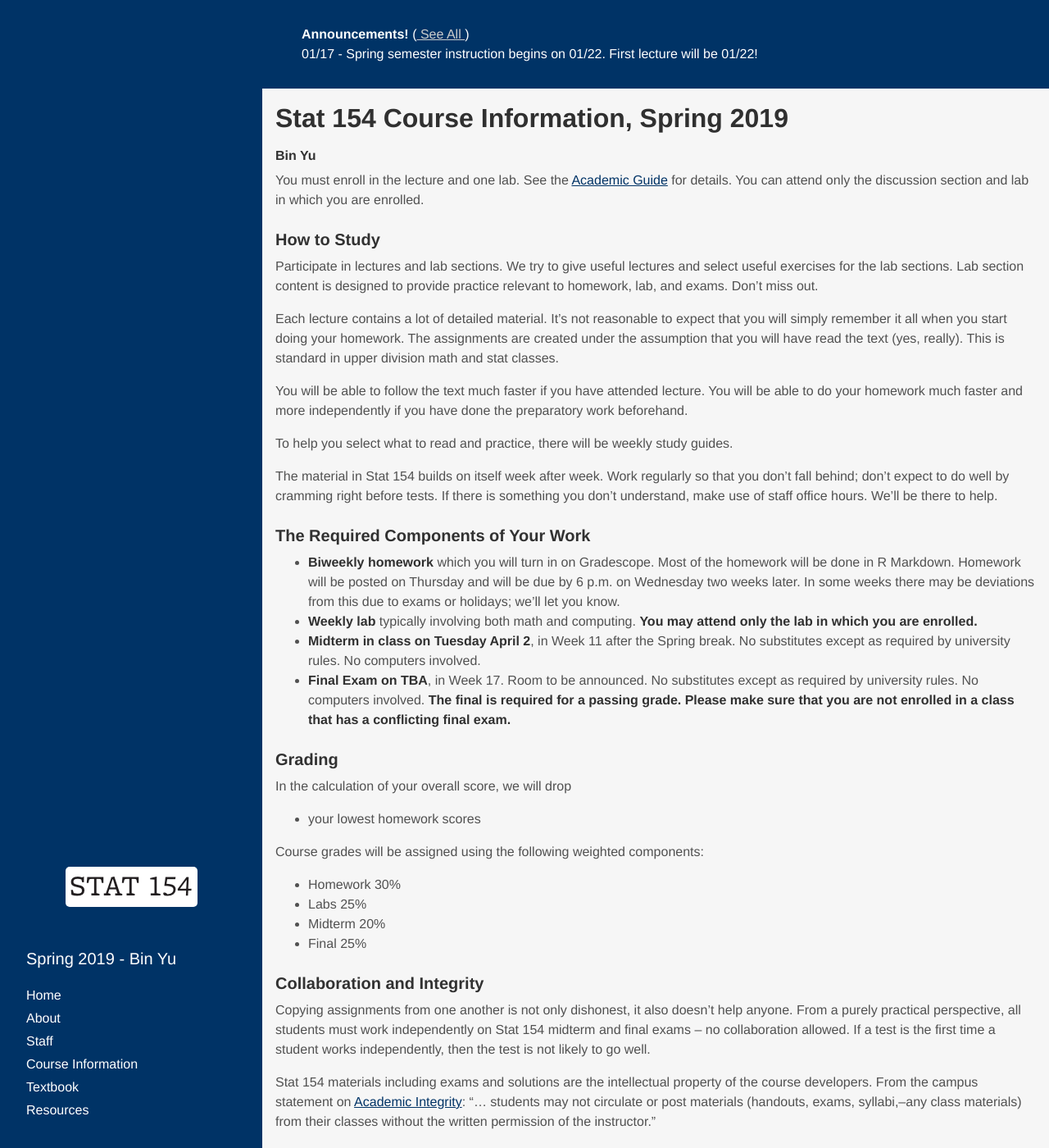
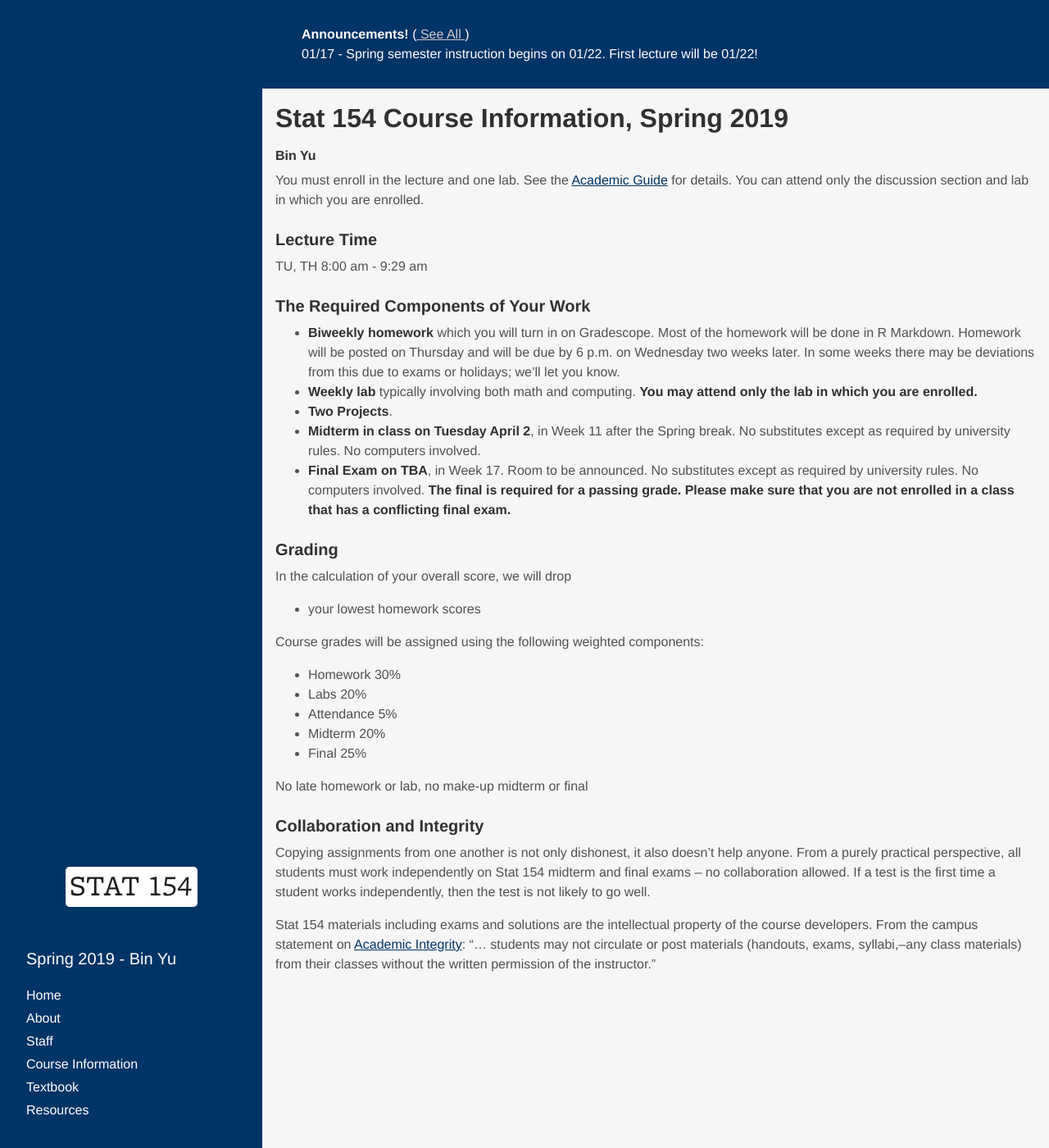
Before and after one commit to stat154/stat154.github.io, a Jekyll site: the page built from logistics.md, in a window 1280 px wide and 1400 px high. Shown: the whole window at 82% size. Built offline with Jekyll 4.4.1, drawn with Linux system fonts in a browser that asks for light colours; some web fonts are replaced.

```diff
--- a/logistics.md
+++ b/logistics.md
@@ -6,21 +6,14 @@ title: Stat 154 Course Information, Spring 2019
 
 You must enroll in the lecture and one lab. See the [Academic Guide](https://classes.berkeley.edu/content/2019-spring-stat-154-001-lec-001) for details. You can attend only the discussion section and lab in which you are enrolled.
 
+### Lecture Time ###
+TU, TH 8:00 am - 9:29 am
 
-### How to Study ###
-Participate in lectures and lab sections. We try to give useful lectures and select useful exercises for the lab sections. Lab section content is designed to provide practice relevant to homework, lab, and exams. Don't miss out.
-
-Each lecture contains a lot of detailed material. It's not reasonable to expect that you will simply remember it all when you start doing your homework. The assignments are created under the assumption that you will have read the text (yes, really). This is standard in upper division math and stat classes.
-
-You will be able to follow the text much faster if you have attended lecture. You will be able to do your homework much faster and more independently if you have done the preparatory work beforehand.
-
-To help you select what to read and practice, there will be weekly study guides.
-
-The material in Stat 154 builds on itself week after week. Work regularly so that you don't fall behind; don't expect to do well by cramming right before tests. If there is something you don't understand, make use of staff office hours. We'll be there to help.
 
 ### The Required Components of Your Work ###
 - **Biweekly homework** which you will turn in on Gradescope. Most of the homework will be done in R Markdown. Homework will be posted on Thursday and will be due by 6 p.m. on Wednesday two weeks later. In some weeks there may be deviations from this due to exams or holidays; we'll let you know.
 - **Weekly lab** typically involving both math and computing. **You may attend only the lab in which you are enrolled.**
+- **Two Projects**.
 - **Midterm in class on Tuesday April 2**, in Week 11 after the Spring break. No substitutes except as required by university rules. No computers involved.
 - **Final Exam on TBA**, in Week 17. Room to be announced. No substitutes except as required by university rules. No computers involved. **The final is required for a passing grade. Please make sure that you are not enrolled in a class that has a conflicting final exam.**
 
@@ -30,9 +23,13 @@ In the calculation of your overall score, we will drop
 
 Course grades will be assigned using the following weighted components:
 - Homework 30%
-- Labs 25%
+- Labs 20%
+- Attendance 5%
 - Midterm 20%
 - Final 25%
+
+No late homework or lab, no make-up midterm or final
+
 
 ### Collaboration and Integrity ###
 Copying assignments from one another is not only dishonest, it also doesn’t help anyone. From a purely practical perspective, all students must work independently on Stat 154 midterm and final exams – no collaboration allowed. If a test is the first time a student works independently, then the test is not likely to go well.
```
Also changed, not shown: _data/syllabus2.yml (+28 -28 lines), about.md (+4 -2 lines).
